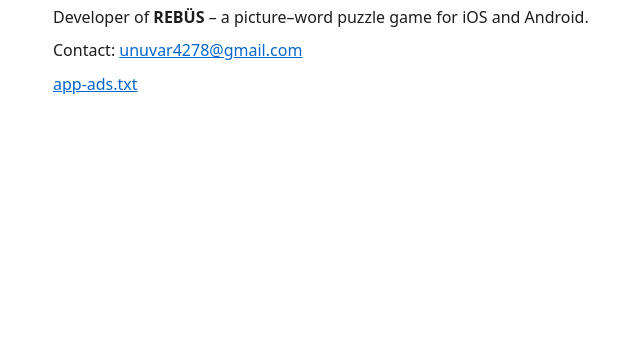
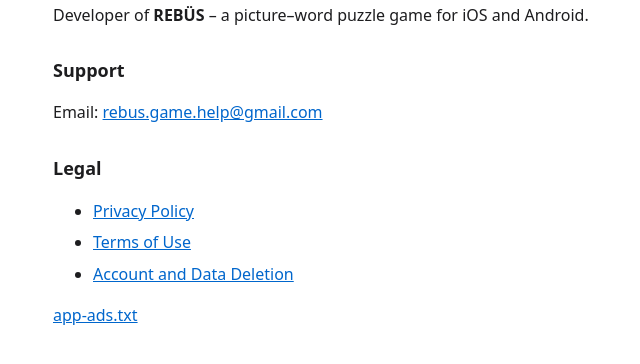
Before and after one commit to unuvar4278/unuvar4278.github.io, a plain HTML site: page index.html in a window 1280 px wide. Shown: the part 96-460 px from the top of the page, without its empty margins (267-907 px from the left). Drawn offline with Linux system fonts and the light colour scheme.

Commit message:
Homepage: support email and legal links

```diff
--- a/index.html
+++ b/index.html
@@ -1,20 +1,29 @@
 <!DOCTYPE html>
-<html lang="tr">
+<html lang="en">
 <head>
 <meta charset="utf-8">
 <meta name="viewport" content="width=device-width, initial-scale=1">
 <title>Unuvar Games</title>
+<meta name="description" content="Unuvar Games - developer of REBUS, a picture-word puzzle game for iOS and Android.">
 <style>
 body{font-family:system-ui,-apple-system,"Segoe UI",Roboto,sans-serif;max-width:640px;margin:48px auto;padding:0 20px;color:#1d1d1f;line-height:1.6}
 h1{font-size:28px;margin-bottom:4px}
-p{margin:8px 0}
+h2{font-size:18px;margin-top:28px}
+p,li{margin:6px 0}
 a{color:#0066cc}
 </style>
 </head>
 <body>
 <h1>Unuvar Games</h1>
 <p>Developer of <strong>REB&Uuml;S</strong> &ndash; a picture&ndash;word puzzle game for iOS and Android.</p>
-<p>Contact: <a href="mailto:unuvar4278@gmail.com">unuvar4278@gmail.com</a></p>
+<h2>Support</h2>
+<p>Email: <a href="mailto:rebus.game.help@gmail.com">rebus.game.help@gmail.com</a></p>
+<h2>Legal</h2>
+<ul>
+<li><a href="https://sites.google.com/view/rebus-game/gizlilik-politikas%C4%B1">Privacy Policy</a></li>
+<li><a href="https://sites.google.com/view/rebus-game/kosullar">Terms of Use</a></li>
+<li><a href="https://sites.google.com/view/rebus-game/veri-silme">Account and Data Deletion</a></li>
+</ul>
 <p><a href="app-ads.txt">app-ads.txt</a></p>
 </body>
 </html>
```
